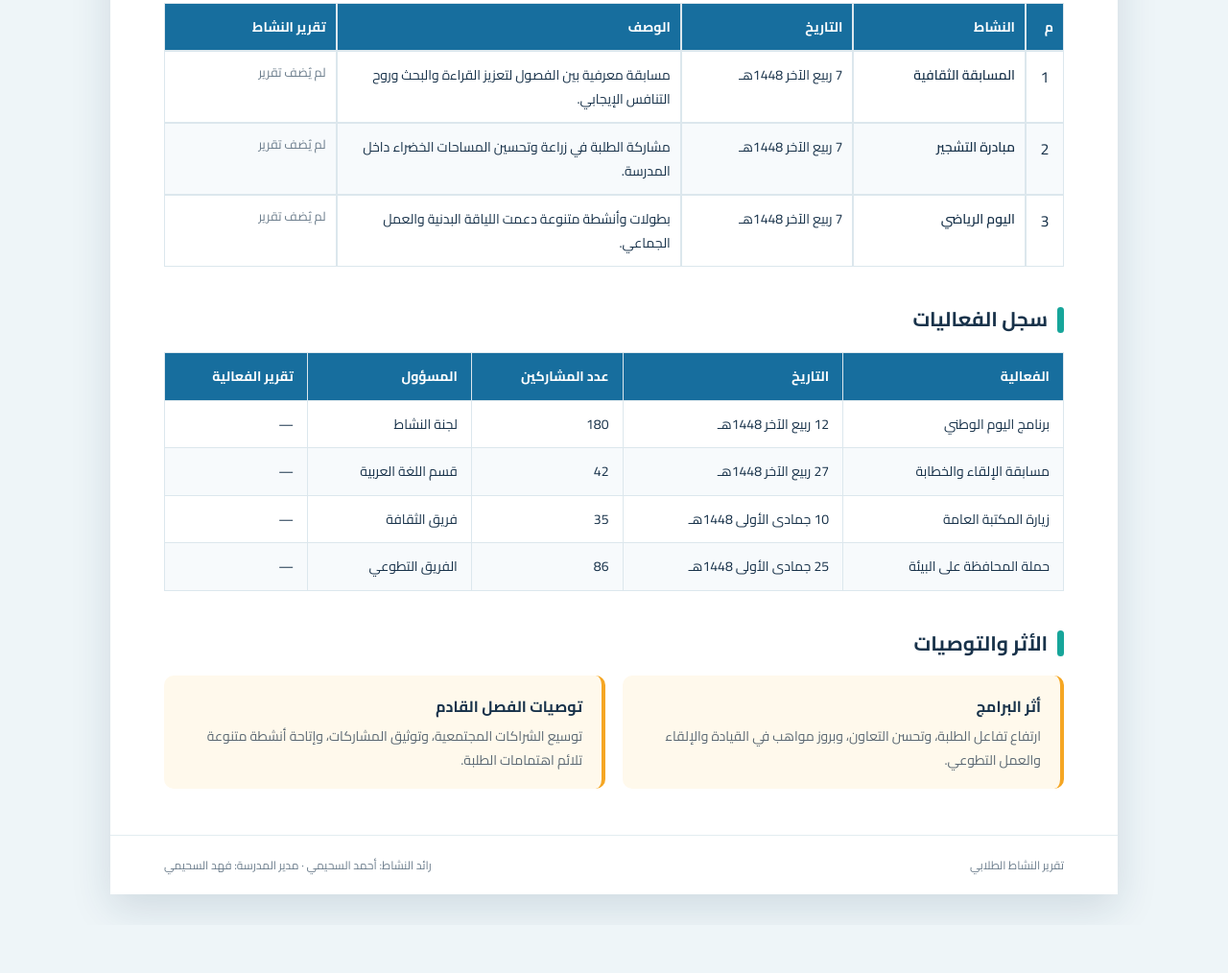
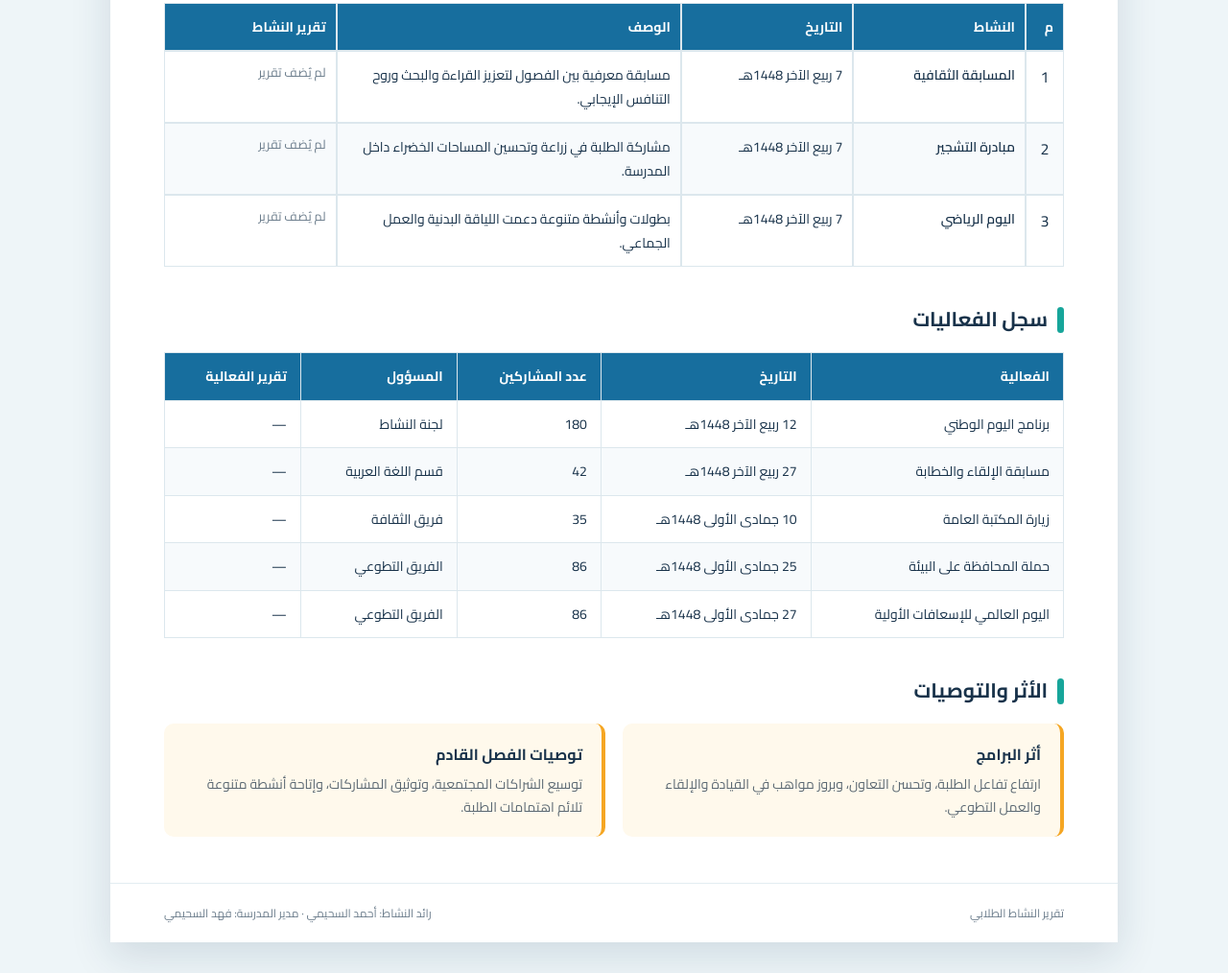
Before and after one commit to khalladbinswede/sch, a plain HTML site: page index.html in a window 1280 px wide. Shown: the part 695-1709 px from the top of the page at 96% size. Before the commit the page ends 1659 px from the top, so only its background shows below. Drawn offline with Linux system fonts and the light colour scheme.

Commit message:
Update index.html

```diff
--- a/index.html
+++ b/index.html
@@ -209,6 +209,7 @@
           <tr><td>مسابقة الإلقاء والخطابة</td><td>27 ربيع الآخر 1448هـ</td><td>42</td><td>قسم اللغة العربية</td><td>—</td></tr>
           <tr><td>زيارة المكتبة العامة</td><td>10 جمادى الأولى 1448هـ</td><td>35</td><td>فريق الثقافة</td><td>—</td></tr>
           <tr><td>حملة المحافظة على البيئة</td><td>25 جمادى الأولى 1448هـ</td><td>86</td><td>الفريق التطوعي</td><td>—</td></tr>
+          <tr><td>اليوم العالمي للإسعافات الأولية</td><td>27 جمادى الأولى 1448هـ</td><td>86</td><td>الفريق التطوعي</td><td>—</td></tr>
         </tbody>
       </table>
       <h2>الأثر والتوصيات</h2>
```
